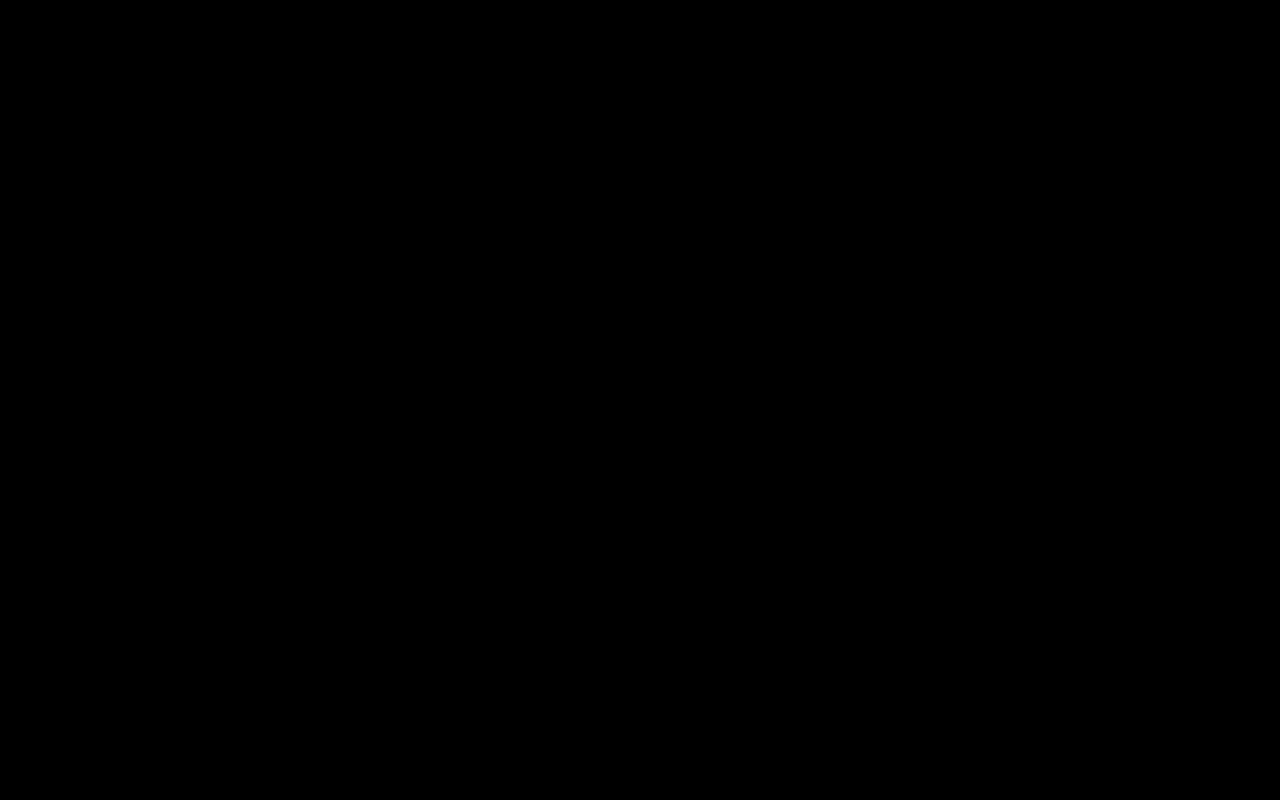
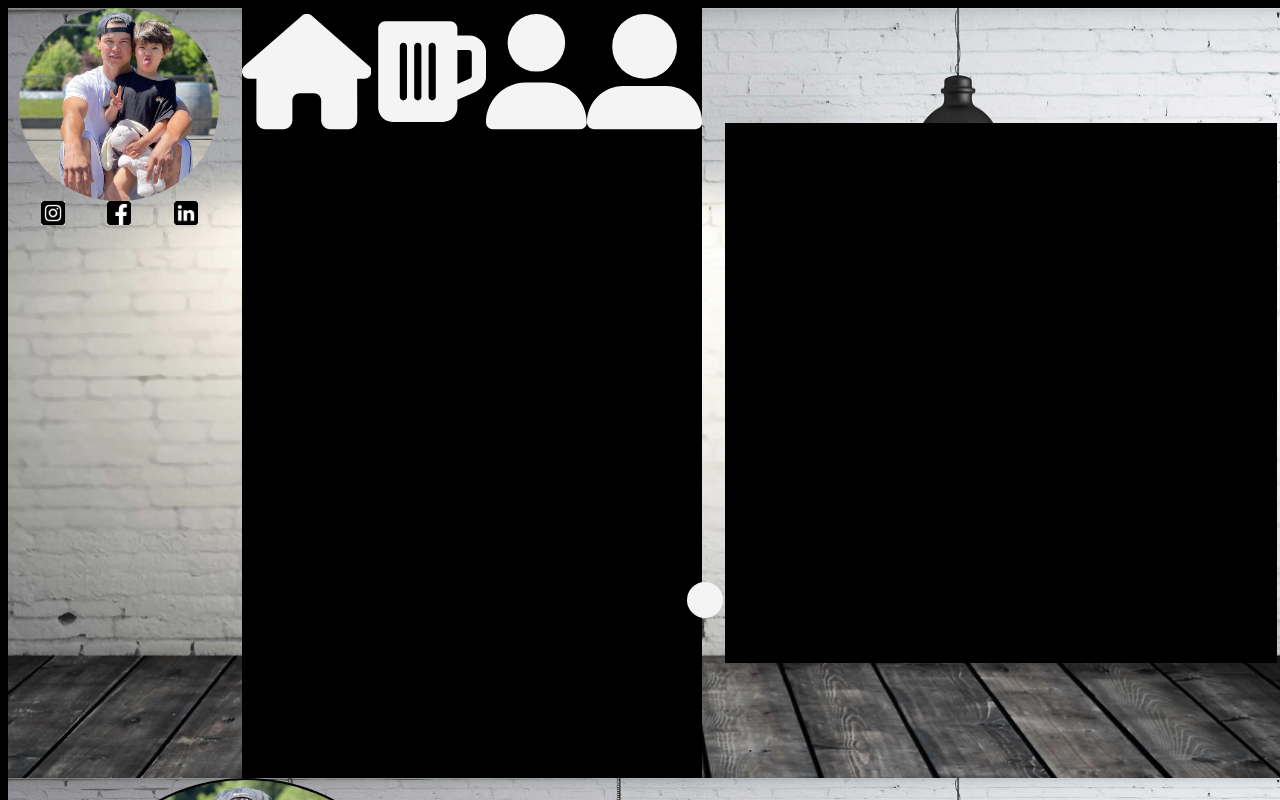
Before and after one commit to AndyAn7/react-portfolio, a React (Create React App) app: page / in a window 1280 px wide. Shown: the top 800 px of the page. Built offline with nearby package versions, Linux system fonts and the light colour scheme.

Commit message:
real react

```diff
--- a/package.json
+++ b/package.json
@@ -5,6 +5,7 @@
   "private": true,
   "homepage": "https://andyan7.github.io/react-portfolio/",
   "dependencies": {
+    "@fortawesome/fontawesome-svg-core": "^6.1.1",
     "@fortawesome/free-brands-svg-icons": "^6.1.1",
     "@fortawesome/free-solid-svg-icons": "^6.1.1",
     "@fortawesome/react-fontawesome": "^0.1.18",
--- a/src/components/Nav/index.js
+++ b/src/components/Nav/index.js
@@ -1,16 +1,56 @@
-import { Link } from 'react-router-dom';
+import { Link, NavLink } from 'react-router-dom';
 import './index.scss';
 import InstaAndy from '../../assets/images/insta.webp';
 import AndyFace from '../../assets/images/face.webp';
 import LinkyPink from '../../assets/images/linkd.webp';
+import AuthIMG from '../../assets/images/profilePic.png';
+import { FontAwesomeIcon } from '@fortawesome/react-fontawesome';
+import {
+    faHome,
+    faBeer,
+    faUser,
+    faUserAlt,
+} from '@fortawesome/free-solid-svg-icons';
 
 const Nav = () => (
-    <div className='navbar'>
+    <div className='nav-bar'>
         <Link className='logo' to='/'>
-            <img src={InstaAndy} alt='instagram' />
-            <img src={AndyFace} alt='face' />
-            <img src={LinkyPink} alt='linkd' />
+            <img className='sub-logo' src={AuthIMG} alt='author' />
+            <div className='iconLinks'>
+                <img src={InstaAndy} alt='instagram' />
+                <img src={AndyFace} alt='face' />
+                <img src={LinkyPink} alt='linkd' />
+            </div>
         </Link>
+
+        <nav>
+            <NavLink exact='true' activeClassName='active' to='/'>
+                <FontAwesomeIcon icon={faHome} />
+            </NavLink>
+
+            <NavLink exact='true' activeClassName='active' className='about-link' to='/about'>
+                <FontAwesomeIcon icon={faBeer} />
+            </NavLink>
+
+            <NavLink exact='true' activeClassName='active' to='/project'>
+                <FontAwesomeIcon icon={faUser} />
+            </NavLink>
+
+            <NavLink exact='true' activeClassName='active' to='/about'>
+                <FontAwesomeIcon icon={faUserAlt} />
+            </NavLink>
+        </nav>
+
+        <ul>
+            <li>
+                <a
+                target='_blank'
+                rel='noreferrer'
+                href='https://www.instagram.com/ghengisan/'>
+                <img src={InstaAndy} alt='instagram' />
+                </a>
+            </li>
+        </ul>
     </div>
 )
 
--- a/src/components/Nav/index.scss
+++ b/src/components/Nav/index.scss
@@ -1,30 +1,141 @@
-.navList {
+.nav-bar {
+
+    background-image: url('../../assets/images/bg.jpg');
+    background-size: 100% 100%;
+    background-position: center;
+    background-repeat: no-repeat;
+    display:flex;
+    justify-content: space-around;
+    min-height: 100% ;
+    min-width: 100%;
+// position: absolute;
+//     z-index: 3;
+//     background: none;
+//         color:black;
+    font-size: 9vw;
+    margin: auto;
+    flex-wrap: wrap;
+
+    .iconLinks {
+        display: flex;
+        flex-direction: row;
+        background: none;
+    }
+    .logo {
+        display: block;
+        // padding: 8px 0;
+        background: none;
+
+        img {
+            display: block;
+            margin: auto;
+            width: 24px;
+            height: auto;
+            background: white;
+
+            &.sub-logo {
+                width: 200px;
+                border-radius: 100%;
+                margin: auto;
+                max-width: 28vw;
+                max-height: 40vw;
+            }
+        }
+        nav {
+            display:block;
+            text-align: center;
+            position: absolute;
+            height: 210px;
+            top: 50%;
+            margin-top: -120px;
+            width: 100%;
+
+            a {
+                font-size:22px;
+                // color: white;
+                display: block;
+                line-height: 51px;
+                position: relative;
+                text-decoration: none;
+
+                i {
+                    transition: all 0.3s ease-out;
+                }
+
+                &:hover {
+                    color:black;
+
+                    svg {
+                        opacity: 8;
+                    }
+
+                    &:after {
+                        content: '';
+                        font-size: 9px;
+                        letter-spacing: 2px;
+                        position: absolute;
+                        bottom: 0;
+                        display: block;
+                        width: 100%;
+                        text-align: center;
+                        opacity: 0;
+                        transition: all .3s ease-out
+                    }
+
+                    &:first-child {
+                        &::after {
+                            content: 'HOME';
+                        }
+                    }
+                }
+
+                a:about-link{
+                    &::after {
+                        content: 'ABOUT';
+                    }
+                }
+
+                a:contact-link{
+                    &::after {
+                        content: 'CONTACT';
+                    }
+                }
+
+                a.active {
+                    svg {
+                        color: blue;
+                    }
+                }
+            }
+        }
+    }
+}
+
     // display: inherit;
     // margin: 0 0.5rem;
 
     // animation: forwardslide 0.5s ease-in;
     // animation-duration: 3.5s;
 
-    ul {
-        text-align: right;
-        padding: 0;
-        min-height: 100%;
-        min-width: 100%;
+    // ul {
+    //     text-align: right;
+    //     padding: 0;
+    //     min-height: 100%;
+    //     min-width: 100%;
 
-        li {
-                display: inline-flex;
-                font-size: 20px;
-                padding: 0px 16px 0 16px;
-            }
+    //     li {
+    //             display: inline-flex;
+    //             font-size: 20px;
+    //             padding: 0px 16px 0 16px;
+    //         }
 
-            li a:hover {
-                transform: scale(1.5);
-                transition: all ease 1.5s;
-                background: none;
-            }
+    //         li a:hover {
+    //             transform: scale(1.5);
+    //             transition: all ease 1.5s;
+    //             background: none;
+    //         }
 
-            a {
-                text-decoration: none;
-        }
-    }
-}
+    //         a {
+    //             text-decoration: none;
+    //     }
+    // }
```
Also changed, not shown: 1 other file (tests, documents, lock files or other folders).
